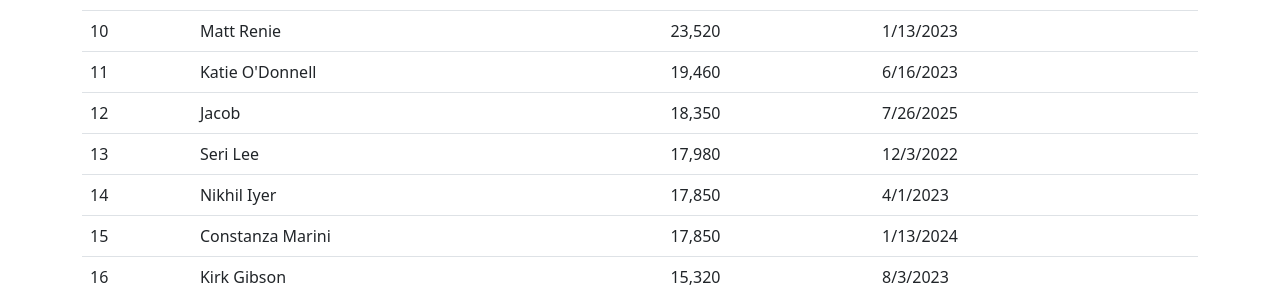
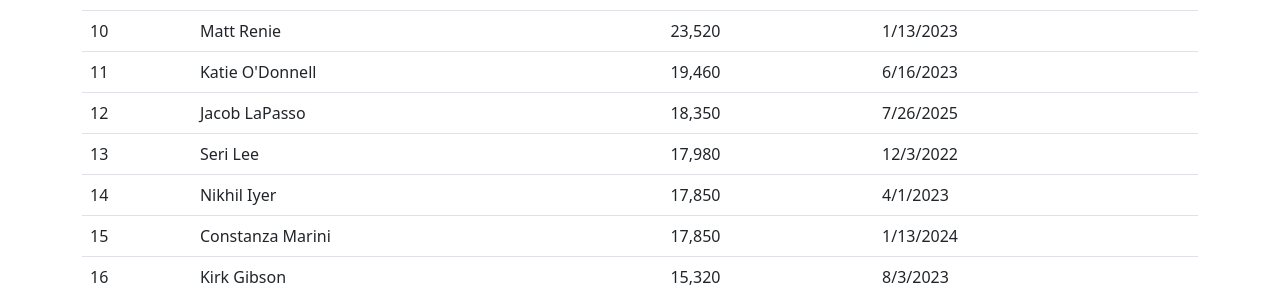
Before and after one commit to johnnyo-games/johnnyo-games.github.io, a Jekyll site: the page built from index.html, in a window 1280 px wide. Shown: the part 484-781 px from the top of the page. Built offline with Jekyll 4.4.1, drawn with Linux system fonts in a browser that asks for light colours.

Commit message:
Update index.html

```diff
--- a/index.html
+++ b/index.html
@@ -62,7 +62,7 @@ layout: default
             <td>6/16/2023</td>
         </tr>
         <tr>
-            <td>Jacob</td>
+            <td>Jacob LaPasso</td>
             <td>18,350</td>
             <td>7/26/2025</td>
         </tr>
```
